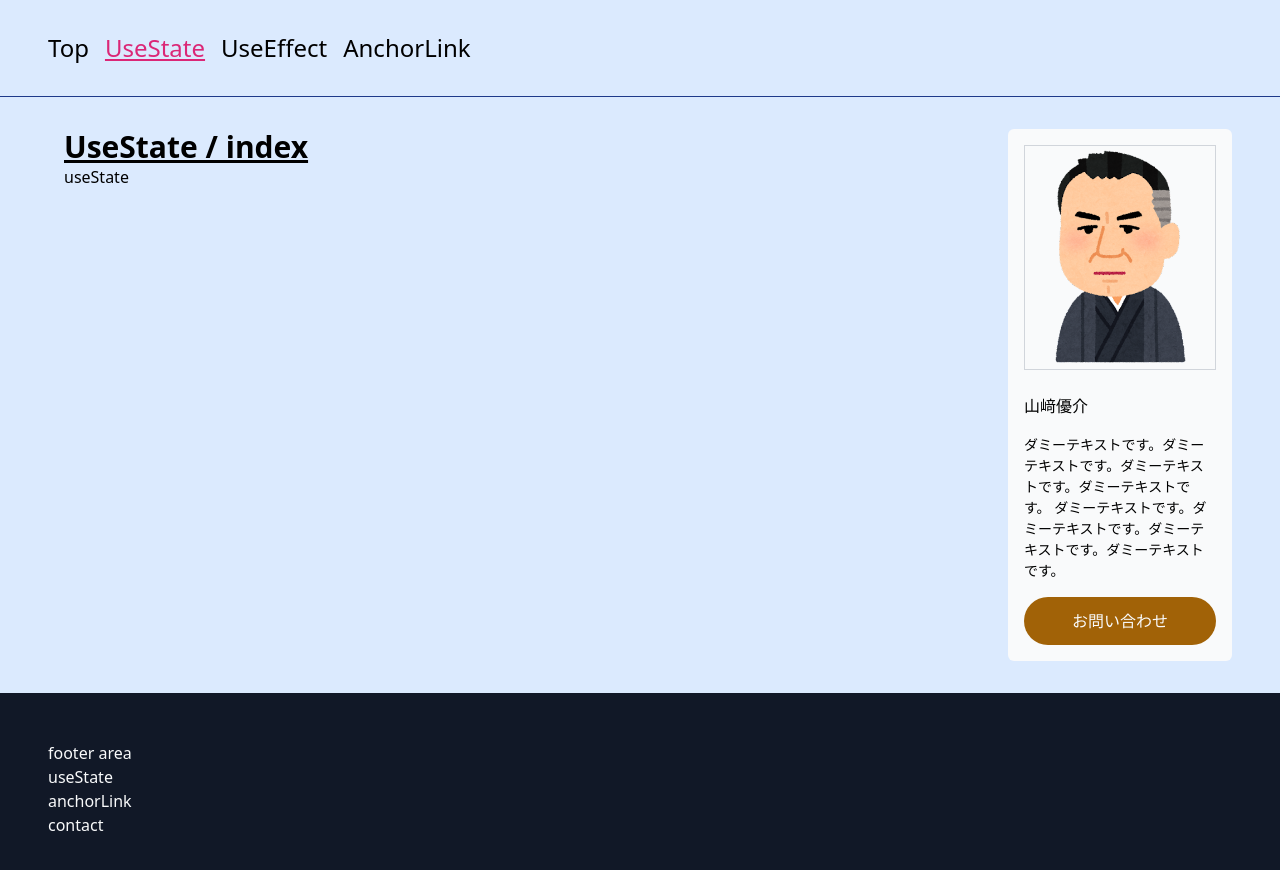
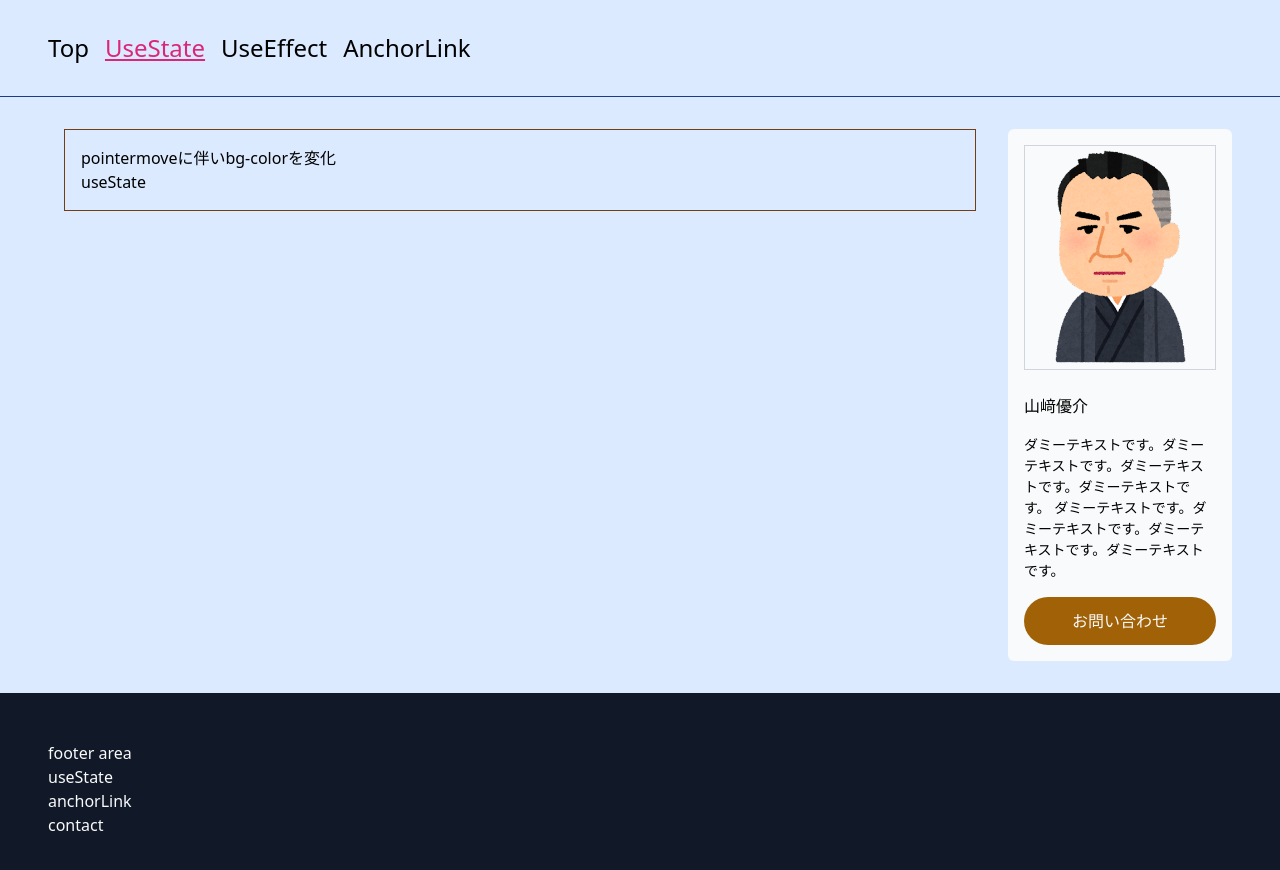
Before and after one commit to yyamazaki1732/try-next, a Next.js app: page /useState in a window 1280 px wide. Shown: the top 870 px of the page. Built offline with nearby package versions, Linux system fonts and the light colour scheme.

Commit message:
add: more entry points

```diff
--- a/src/components/pages/common/index.tsx
+++ b/src/components/pages/common/index.tsx
@@ -1,3 +1,4 @@
 export { default as AsideBar } from "@/components/pages/common/asideBar";
 export { default as Footer } from "@/components/pages/common/footer";
 export { default as Header } from "@/components/pages/common/header";
+export { default as CodeBox } from "@/components/pages/common/codeBox";
--- /dev/null
+++ b/src/components/pages/useState/index.tsx
@@ -0,0 +1 @@
+export { default as WindowSize } from "@/components/pages/useState/windowSize";
--- a/src/components/pages/useState/useState.tsx
+++ /dev/null
@@ -1,3 +0,0 @@
-export default function UseState() {
-  return <h1>useState</h1>;
-}
--- /dev/null
+++ b/src/components/pages/useState/windowSize.tsx
@@ -0,0 +1,3 @@
+export default function WindowSize() {
+  return <h1>useState</h1>;
+}
--- a/src/pages/useState/index.tsx
+++ b/src/pages/useState/index.tsx
@@ -1,11 +1,12 @@
-import UseState from "@/components/pages/useState/useState";
-import CodeBox from "@/components/pages/common/codeBox";
+import { CodeBox } from "@/components/pages/common/index";
+import { WindowSize } from "@/components/pages/useState/index";
 
 export default function Page() {
   return (
     <>
-      <h1 className="text-3xl font-bold underline">UseState / index</h1>
-      <UseState />
+      <CodeBox heading="pointermoveに伴いbg-colorを変化">
+        <WindowSize />
+      </CodeBox>
     </>
   );
 }
```
